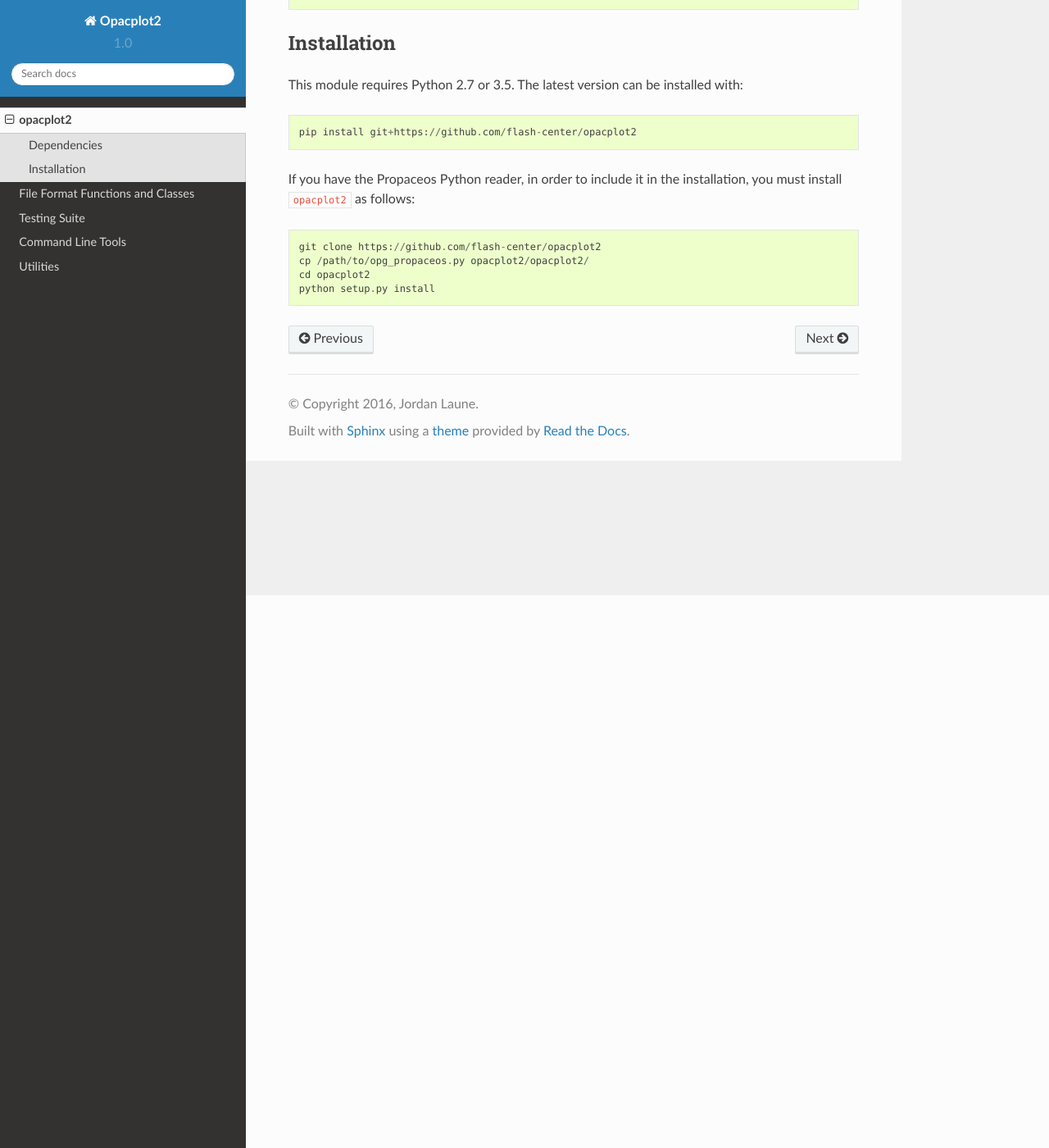
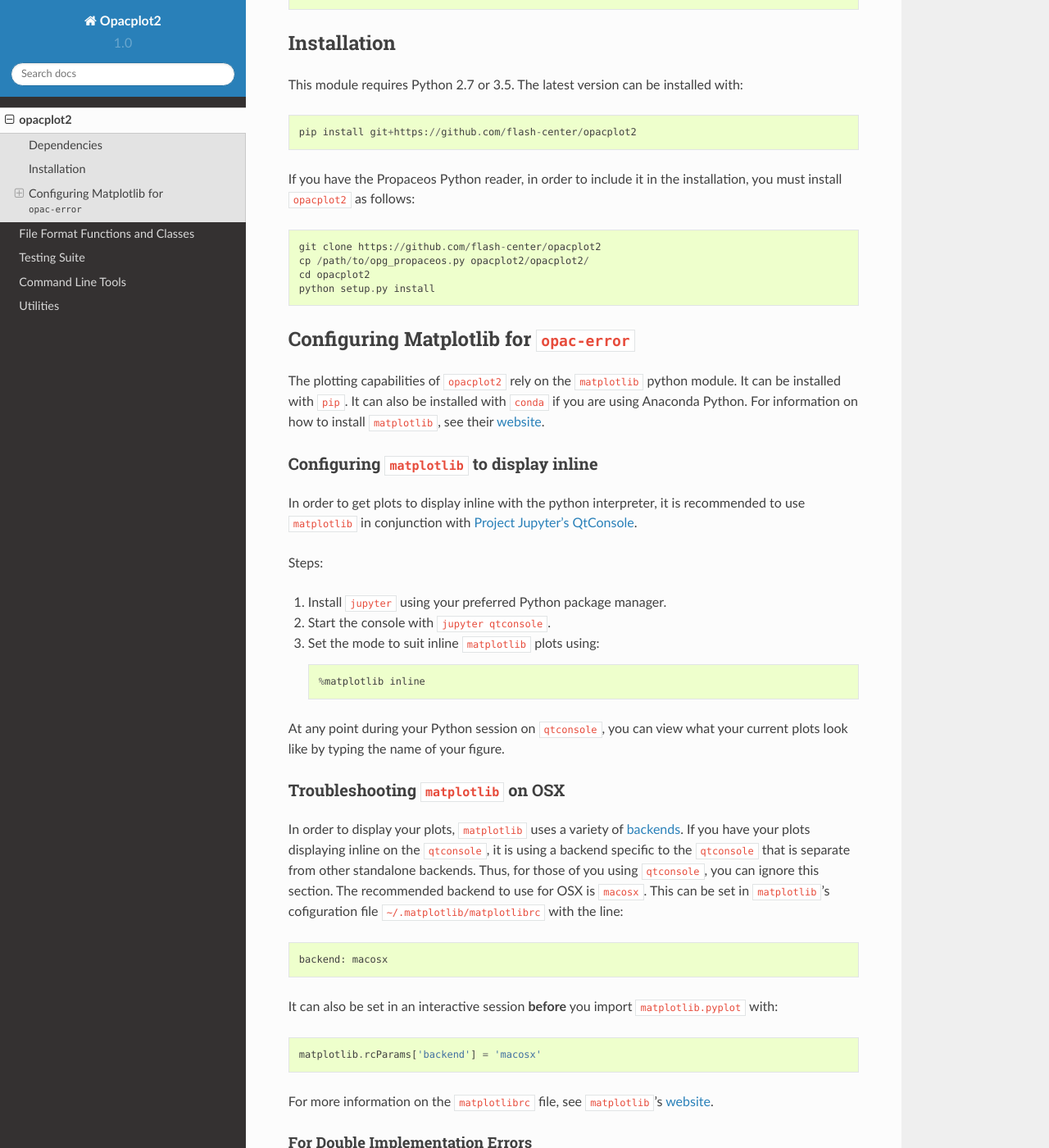
Before and after one commit to flash-center/opacplot2, a Sphinx documentation site: the page built from doc/intro.rst, in a window 1280 px wide and 1400 px high, scrolled down 674 px. Shown: the whole window at 82% size. Built offline with Sphinx 7.4.7 and the Read the Docs theme 2.0.0, drawn with Linux system fonts in a browser that asks for light colours; some of the changed text lies outside the part shown.

Commit message:
Add matplotlib config to doc/intro.rst

```diff
--- a/doc/intro.rst
+++ b/doc/intro.rst
@@ -42,3 +42,75 @@
    cp /path/to/opg_propaceos.py opacplot2/opacplot2/
    cd opacplot2
    python setup.py install
+
+Configuring Matplotlib for ``opac-error``
+*****************************************
+
+The plotting capabilities of ``opacplot2`` rely on the ``matplotlib`` python
+module. It can be installed with ``pip``. It can also be installed with ``conda``
+if you are using Anaconda Python. For information on how to install ``matplotlib``, see
+their `website <http://matplotlib.org/users/installing.html>`__.
+
+Configuring ``matplotlib`` to display inline
+============================================
+
+In order to get plots to display inline with the python interpreter,
+it is recommended to use ``matplotlib``
+in conjunction with `Project Jupyter's QtConsole <http://jupyter.org/qtconsole/stable/>`_.
+
+Steps:
+
+#. Install ``jupyter`` using your preferred Python package manager.
+#. Start the console with ``jupyter qtconsole``.
+#. Set the mode to suit inline ``matplotlib`` plots using::
+
+       %matplotlib inline
+
+At any point during your Python session on ``qtconsole``, you can view what your
+current plots look like by typing the name of your figure.
+
+
+Troubleshooting ``matplotlib`` on OSX
+=====================================
+
+In order to display your plots, ``matplotlib`` uses a variety of `backends <http://matplotlib.org/faq/usage_faq.html#what-is-a-backend>`_.
+If you have your plots displaying inline on the ``qtconsole``, it is using a backend
+specific to the ``qtconsole`` that is separate from other standalone backends.
+Thus, for those of you using ``qtconsole``, you can ignore this section.
+The recommended backend to use for OSX is ``macosx``. This can be set in ``matplotlib``'s
+cofiguration file ``~/.matplotlib/matplotlibrc`` with the line::
+
+    backend: macosx
+
+It can also be set in an interactive session **before** you import ``matplotlib.pyplot``
+with::
+
+    matplotlib.rcParams['backend'] = 'macosx'
+
+For more information on the ``matplotlibrc`` file, see ``matplotlib``'s `website <http://matplotlib.org/users/customizing.html#the-matplotlibrc-file>`__.
+
+
+For Double Implementation Errors
+--------------------------------
+
+If you are receiving double implementation errors in Python, it is probably due
+to the backend chosen for ``matplotlib``. This error is confirmed for OSX users
+using the ``Tk`` backends. To fix this, switch your backend to ``macosx`` as shown
+above.
+
+For Framework Errors
+--------------------
+
+From ``matplotlib``'s website:
+
+    ''On OSX, two different types of Python Builds exist: a regular build and a
+    framework build. In order to interact correctly with OSX through some GUI
+    frameworks you need a framework build of Python. At the time of writing the
+    macosx, WX and WXAgg backends require a framework build to function correctly.
+    Unfortunately virtualenv creates a non framework build even if created from a
+    framework build of Python. Conda environments are framework builds. From
+    Matplotlib 1.5 onwards the macosx backend checks that a framework build is
+    available and fails if a non framework build is found. WX has a similar
+    check build in.''
+
+    -- `Matplotlib's documentation <http://matplotlib.org/faq/virtualenv_faq.html?highlight=jupyter#osx>`_
```
